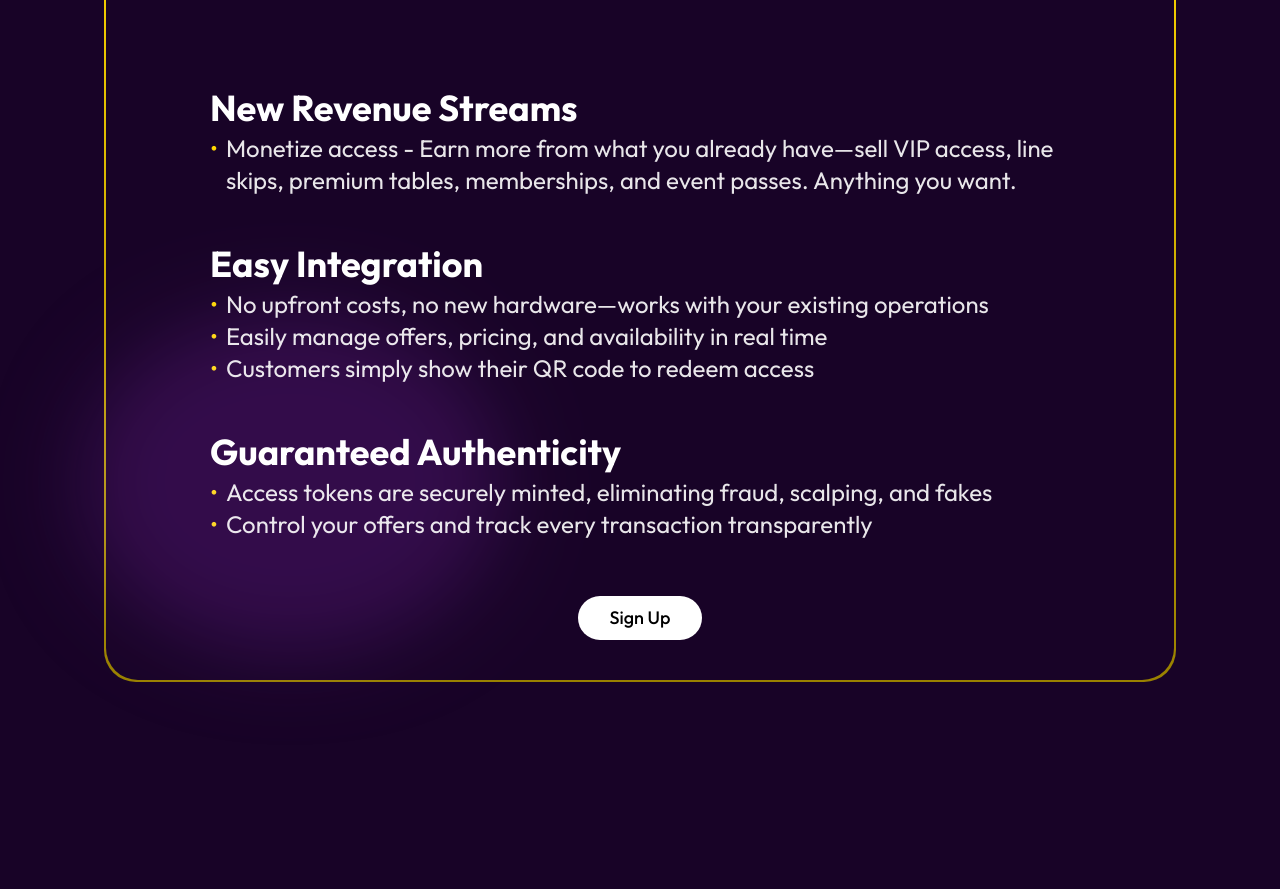
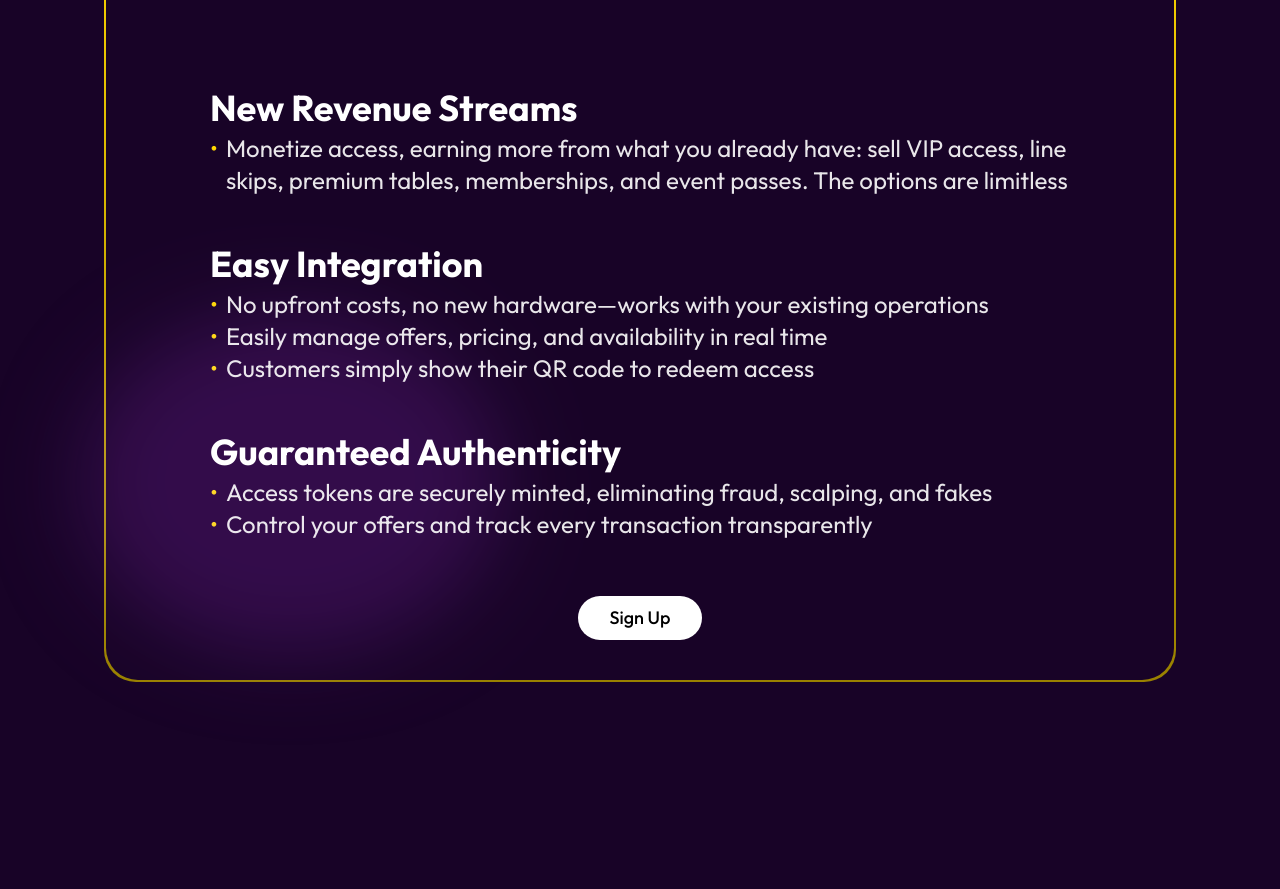
Before and after one commit to weareflexable/website, a Next.js app: page / in a window 1280 px wide. Shown: the part 4440-5329 px from the top of the page. Built offline with nearby package versions, Linux system fonts and the light colour scheme.

Commit message:
text change in first bullet point

```diff
--- a/app/components/home/Access.tsx
+++ b/app/components/home/Access.tsx
@@ -9,7 +9,7 @@ const accessContent = [
   {
     title: "New Revenue Streams",
     descriptions: [
-      "Monetize access - Earn more from what you already have—sell VIP access, line skips, premium tables, memberships, and event passes. Anything you want.",
+      "Monetize access, earning more from what you already have: sell VIP access, line skips, premium tables, memberships, and event passes. The options are limitless",
     ],
   },
   {
```
